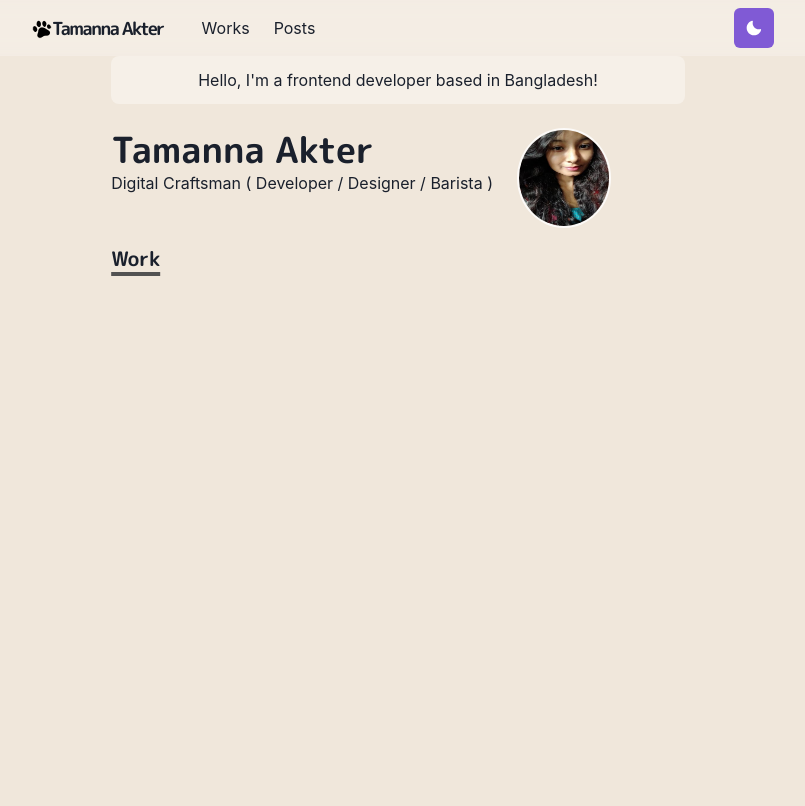
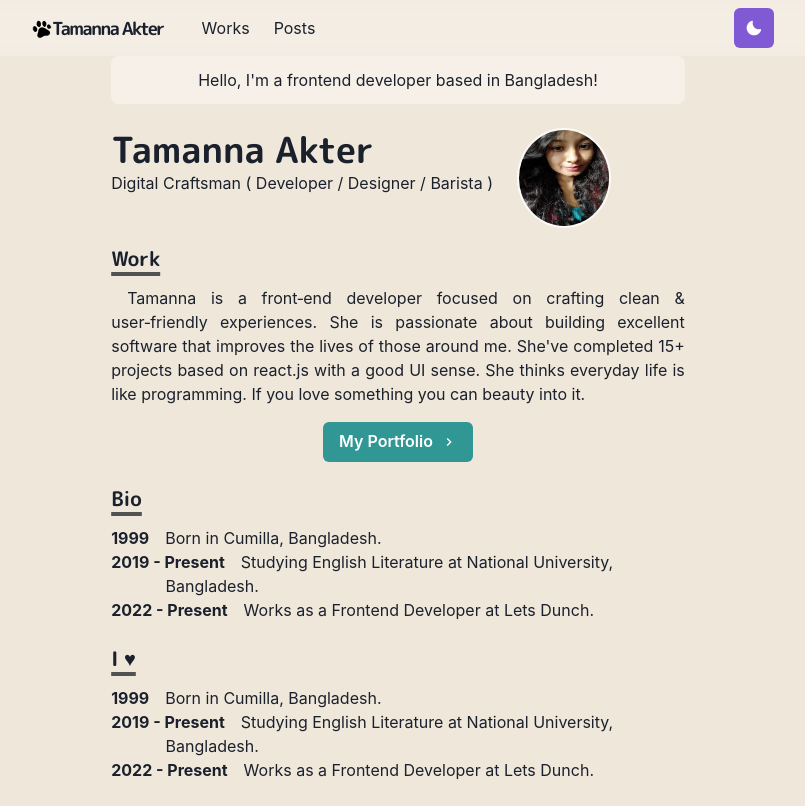
Before and after one commit to tamannaBithy/tamanna-portfolio, a Next.js app: page / in a window 1280 px wide. Shown: the whole page, without its empty margins (242-1047 px from the left). Built offline with nearby package versions, Linux system fonts and the light colour scheme.

Commit message:
added my bio

```diff
--- /dev/null
+++ b/components/bio.js
@@ -0,0 +1,12 @@
+import { Box } from '@chakra-ui/react'
+import styled from '@emotion/styled'
+
+export const BioSection = styled(Box)`
+  padding-left: 3.4em;
+  text-indent: -3.4em;
+`
+
+export const BioYear = styled.span`
+  font-weight: bold;
+  margin-right: 1em;
+`
--- /dev/null
+++ b/components/paragraph.js
@@ -0,0 +1,8 @@
+import styled from '@emotion/styled'
+
+const Paragraph = styled.p`
+  text-align: justify;
+  text-indent: 1em;
+`
+
+export default Paragraph
--- a/pages/index.js
+++ b/pages/index.js
@@ -1,5 +1,9 @@
-import { Box, Container, Heading, Image, useColorModeValue } from '@chakra-ui/react'
+import { Box, Button, Container, Heading, Image, useColorModeValue } from '@chakra-ui/react'
+import Paragraph from '../components/paragraph'
 import Section from '../components/section'
+import NextLink from 'next/link'
+import { ChevronRightIcon } from '@chakra-ui/icons'
+import { BioSection, BioYear } from '../components/bio'
 
 export default function Home() {
   return (
@@ -42,7 +46,66 @@ export default function Home() {
         <Heading as="h3" variant="section-title">
           Work
         </Heading>
+
+        <Paragraph>
+          Tamanna is a front‑end developer focused on crafting clean & user‑friendly experiences. She is passionate about building excellent software that improves the lives of those around me. She&apos;ve completed 15+ projects based on react.js with a good UI sense. She thinks everyday life is like programming. If you love something you can beauty into it.
+        </Paragraph>
+
+        <Box align="center" my={4}>
+          <NextLink href="/works">
+            <Button rightIcon={<ChevronRightIcon />} colorScheme="teal">
+              My Portfolio
+            </Button>
+          </NextLink>
+        </Box>
+
       </Section>
+
+
+      <Section delay={0.5}>
+        <Heading as="h3" variant="section-title">
+          Bio
+        </Heading>
+
+        <BioSection>
+          <BioYear>1999</BioYear>
+          Born in Cumilla, Bangladesh.
+        </BioSection>
+
+        <BioSection>
+          <BioYear>2019 - Present</BioYear>
+          Studying English Literature at National University, Bangladesh.
+        </BioSection>
+
+        <BioSection>
+          <BioYear>2022 - Present</BioYear>
+          Works as a Frontend Developer at Lets Dunch.
+        </BioSection>
+
+      </Section>
+
+      <Section delay={0.5}>
+        <Heading as="h3" variant="section-title">
+          I ♥
+        </Heading>
+
+        <BioSection>
+          <BioYear>1999</BioYear>
+          Born in Cumilla, Bangladesh.
+        </BioSection>
+
+        <BioSection>
+          <BioYear>2019 - Present</BioYear>
+          Studying English Literature at National University, Bangladesh.
+        </BioSection>
+
+        <BioSection>
+          <BioYear>2022 - Present</BioYear>
+          Works as a Frontend Developer at Lets Dunch.
+        </BioSection>
+
+      </Section>
+
     </Container>
   )
 }
```
